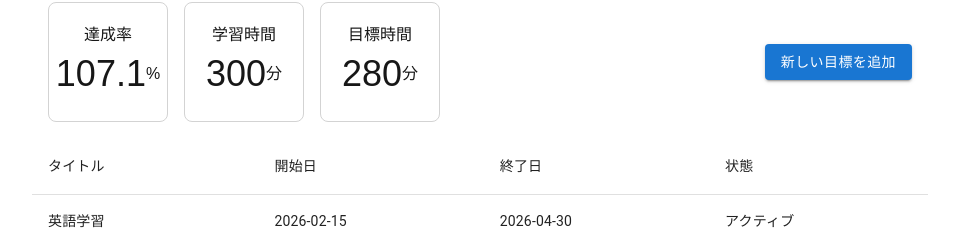
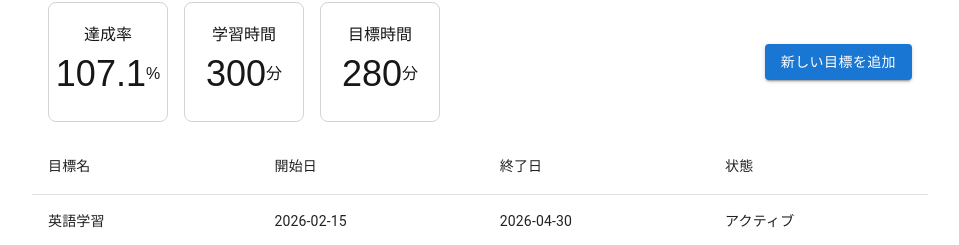
Before and after one commit to likapantrip/log-lift, a Next.js app in the folder frontend/: page / in a window 1280 px wide. Shown: the part 95-340 px from the top of the page, without its empty margins (160-1119 px from the left). Built offline with nearby package versions, Linux system fonts and the light colour scheme.

Commit message:
goalsテーブルのカラム名変更

```diff
--- a/frontend/app/page.tsx
+++ b/frontend/app/page.tsx
@@ -21,7 +21,7 @@ const dashboardData = {
 const goalsData = [
   {
     "id": 1,
-    "title": "英語学習",
+    "name": "英語学習",
     "description": "英検3級を取得するために、毎日20分の勉強をする",
     "weekly_target_minutes": 140,
     "start_date": "2026-02-15",
@@ -30,7 +30,7 @@ const goalsData = [
   },
   {
     "id": 2,
-    "title": "Python学習",
+    "name": "Python学習",
     "description": "PythonコードでAPI作成ができるようになる",
     "weekly_target_minutes": 210,
     "start_date": "2026-02-10",
@@ -58,7 +58,7 @@ export default function Home() {
       <Table>
         <TableHead>
           <TableRow>
-            {['タイトル', '開始日', '終了日', '状態'].map((headerName) => (
+            {['目標名', '開始日', '終了日', '状態'].map((headerName) => (
               <TableCell key={headerName}>
                 {headerName}
               </TableCell>
@@ -68,7 +68,7 @@ export default function Home() {
         <TableBody>
           {goalsData.map((goal) => (
             <TableRow key={goal.id}>
-              <TableCell>{goal.title}</TableCell>
+              <TableCell>{goal.name}</TableCell>
               <TableCell>{goal.start_date}</TableCell>
               <TableCell>{goal.end_date}</TableCell>
               <TableCell>{goal.status}</TableCell>
```
Also changed, not shown: 1 other file (tests, documents, lock files or other folders).
